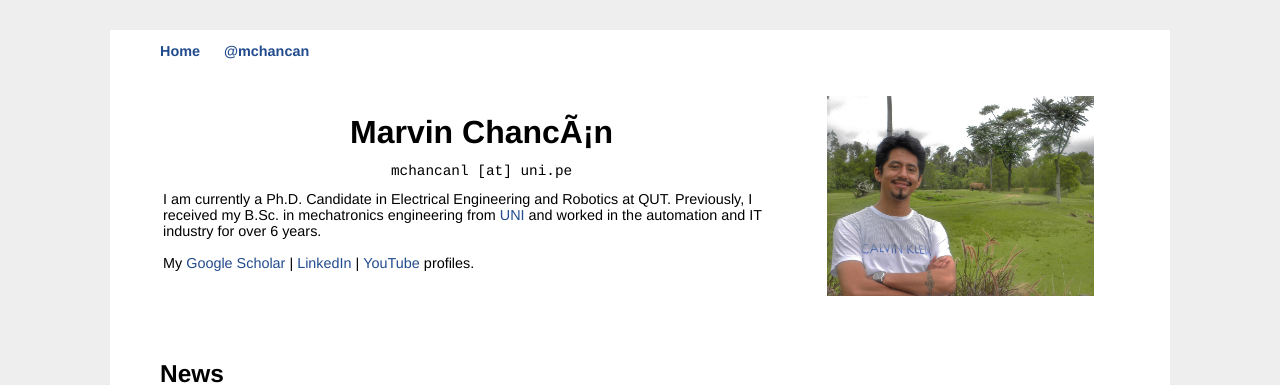
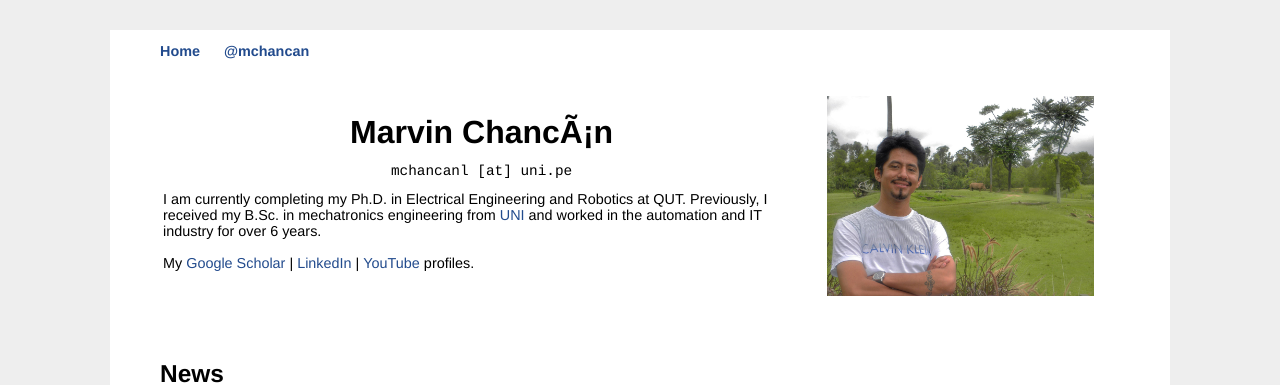
Before and after one commit to mchancan/mchancan.github.io, a Jekyll site: the page built from index.html, in a window 1280 px wide and 900 px high. Shown: the top 385 px of the window. Built offline with Jekyll 4.4.1, drawn with Linux system fonts in a browser that asks for light colours; nearby versions of some CDN libraries; comment, search, counter and statistics services are not loaded.

Commit message:
Update index.html

```diff
--- a/index.html
+++ b/index.html
@@ -13,7 +13,7 @@ title: Marvin's Homepage
 		<p align="center"><font face="courier">mchancanl [at] uni.pe</font></p>
 		<!--</div>-->
 		<p align="left">
-			I am currently a Ph.D. Candidate in Electrical Engineering and Robotics at QUT.
+			I am currently completing my Ph.D. in Electrical Engineering and Robotics at QUT.
 			Previously, I received my B.Sc. in mechatronics engineering from <a href="https://en.wikipedia.org/wiki/National_University_of_Engineering" target="_blank">UNI</a> and worked in the automation and IT industry for over 6 years.</br>
 			</br>
 			My <a href="https://scholar.google.com/citations?user=iK7xhJ4AAAAJ&hl=en" target="_blank">Google Scholar</a>&nbsp;|&nbsp;<a href="https://www.linkedin.com/in/mchancan" target="_blank">LinkedIn</a>&nbsp;|&nbsp;<a href="https://www.youtube.com/channel/UCrvgoqpKBbeye87FtqdW4Iw" target="_blank">YouTube</a> profiles.
```
